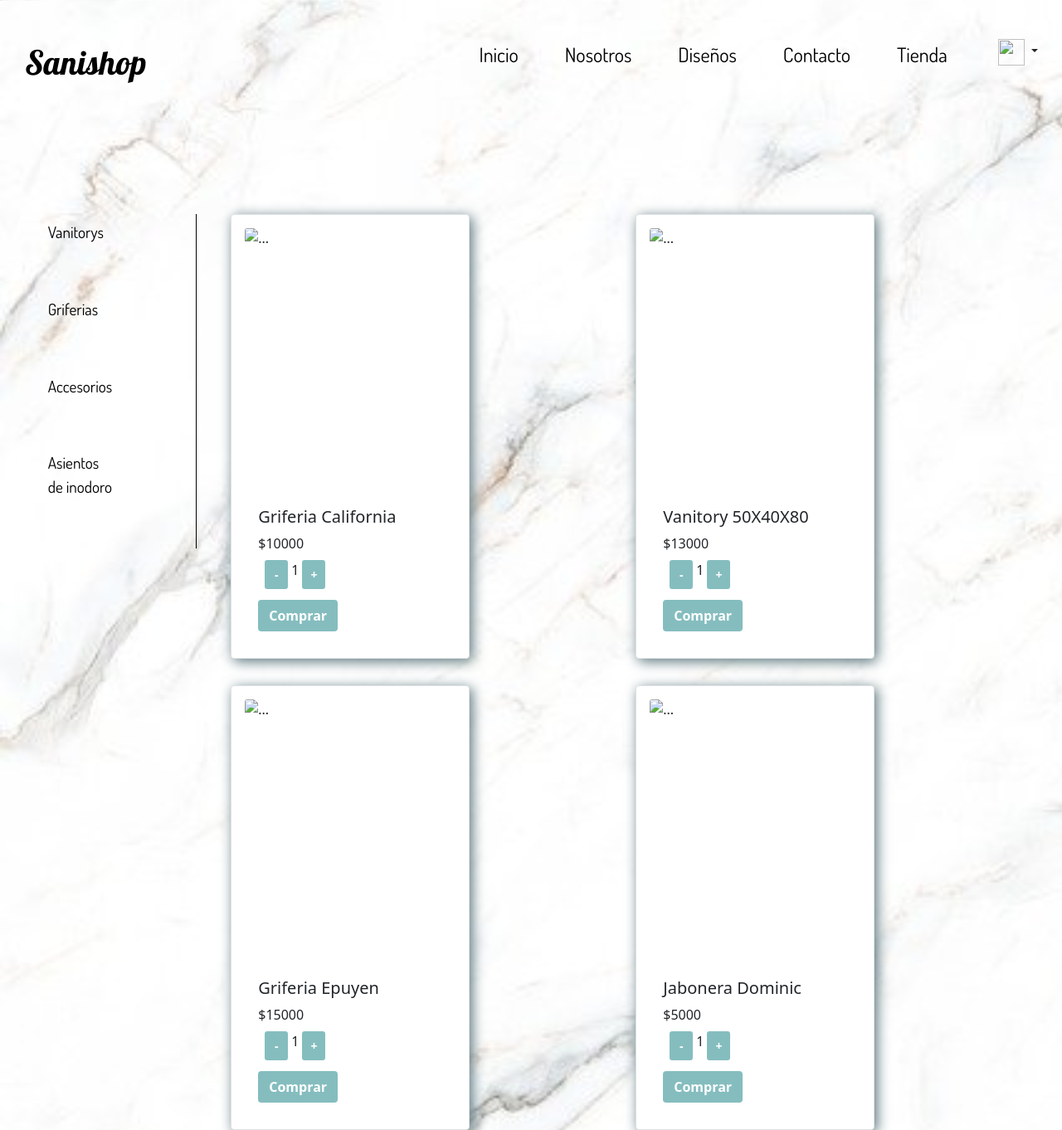
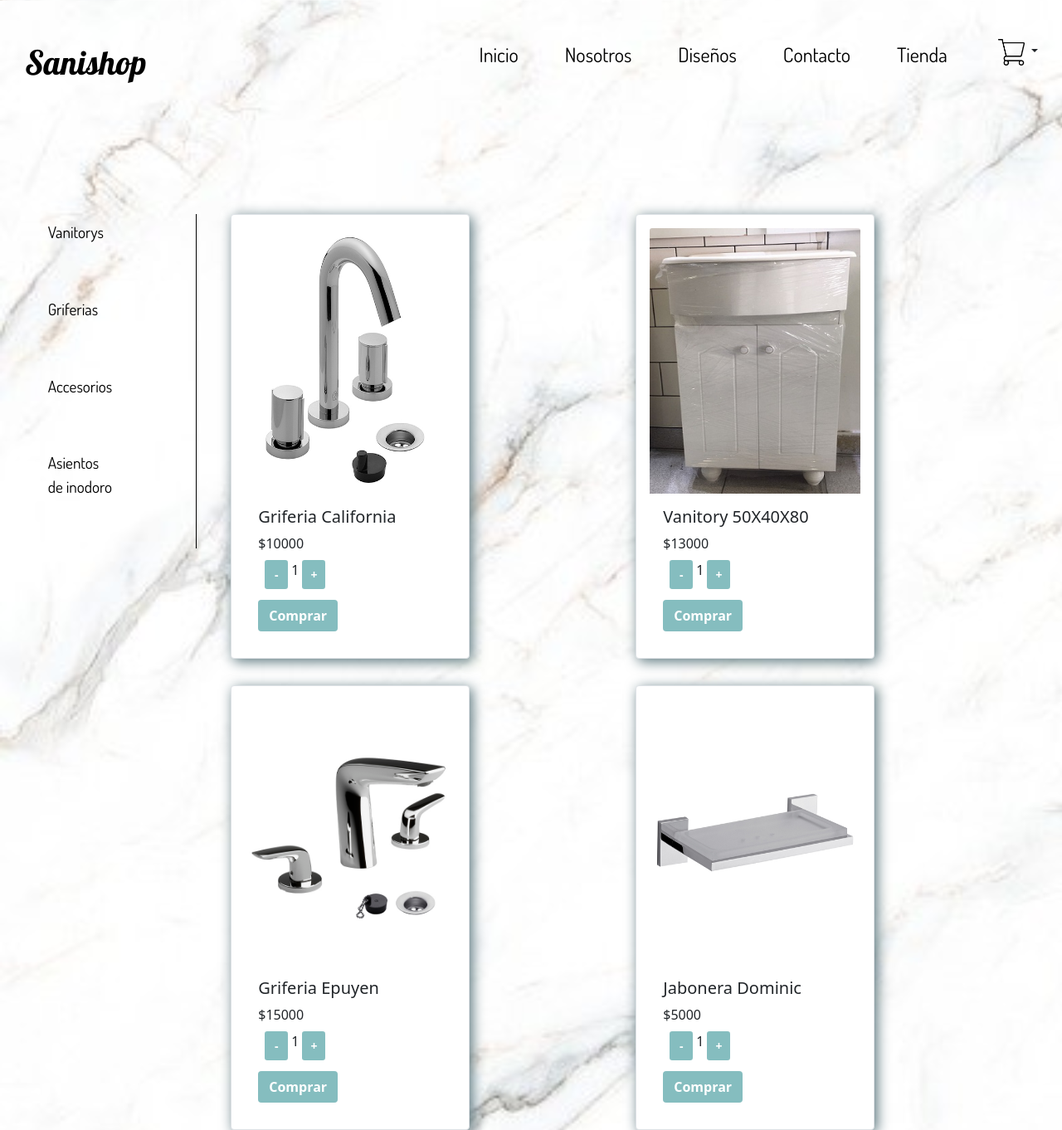
Before and after one commit to Solagus/SanishopJs, a plain HTML site: page index.html in a window 1280 px wide. Shown: the top 1362 px of the page at 83% size. Drawn offline with nearby package versions, Linux system fonts and the light colour scheme; files whose address does not match are found by name; a web font is replaced by a local one.

Commit message:
imagenes

```diff
--- a/index.html
+++ b/index.html
@@ -42,7 +42,7 @@
                   <li>
                     <div class="dropdown">
                       <button class="btn dropdown-toggle" type="button" id="dropdownMenuButton1" data-bs-toggle="dropdown" aria-expanded="false">
-                        <img src="./img/986-9868123_png-file-icono-carrito-de-compras.png" alt="" style="width: 2em; height: 2em;">
+                        <img src="./imagenes/986-9868123_png-file-icono-carrito-de-compras.png" alt="" style="width: 2em; height: 2em;">
                       </button>
                       <ul class="dropdown-menu dropdown-menu-end mb-3 border" id="carrito" aria-labelledby="dropdownMenuButton1">
                         <p class="texto_del_carrito">Carrito</p>
@@ -93,7 +93,7 @@
           </p>
         </div>
         <div class="div_derechos">
-          <a class="footer__instagram" href="https://www.instagram.com/s.s_homedeco/" target="_blank"><img src="./img/logo_instagram.png" alt="logo de instagram"/></a>
+          <a class="footer__instagram" href="https://www.instagram.com/s.s_homedeco/" target="_blank"><img src="./imagenes/logo_instagram.png" alt="logo de instagram"/></a>
           <p class="footer__derechos">Derechos Reservados</p>
         </div>
       </footer>
--- a/prueba.js
+++ b/prueba.js
@@ -10,12 +10,12 @@ class Producto {
 }
 
 let productos = [
-    new Producto(0, "./imgenes/griferia-fv/california.jpg", "Griferia California", 1, 5, 10000),
-    new Producto(1, "./imgenes/Vanitorys/vanitory1.jpeg", "Vanitory 50X40X80", 1, 3, 13000),
-    new Producto(2, "./imgenes/griferia-fv/Epuyen.jpg", "Griferia Epuyen", 1, 2, 15000),
-    new Producto(3, "./imgenes/Accesorios/jabonera-dominic.jpg", "Jabonera Dominic", 1, 6, 5000),
-    new Producto(4, "./imgenes/Asiento-de-inodoro/tapa-de-asiento-florencia.jpg", "Asiento Florencia", 1, 4, 10000),
-    new Producto(5, "./imgenes/Accesorios/portarrollos-urbano.jpg", "Portarrollos Urbano", 1, 5, 4000)
+    new Producto(0, "./imagenes/griferia-fv/california.jpg", "Griferia California", 1, 5, 10000),
+    new Producto(1, "./imagenes/Vanitorys/vanitory1.jpeg", "Vanitory 50X40X80", 1, 3, 13000),
+    new Producto(2, "./imagenes/griferia-fv/Epuyen.jpg", "Griferia Epuyen", 1, 2, 15000),
+    new Producto(3, "./imagenes/Accesorios/jabonera-dominic.jpg", "Jabonera Dominic", 1, 6, 5000),
+    new Producto(4, "./imagenes/Asiento-de-inodoro/tapa-de-asiento-florencia.jpg", "Asiento Florencia", 1, 4, 10000),
+    new Producto(5, "./imagenes/Accesorios/portarrollos-urbano.jpg", "Portarrollos Urbano", 1, 5, 4000)
 ]
 
 let carrito = []
```
